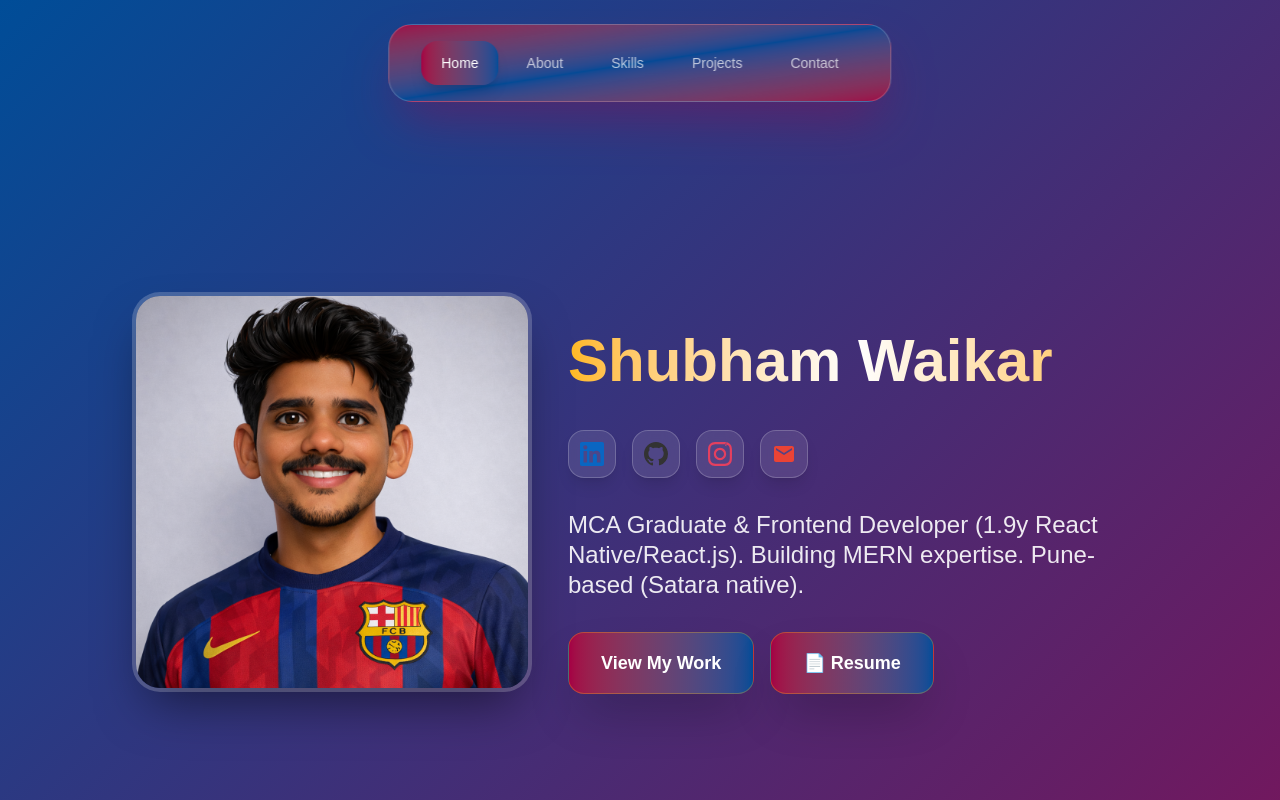
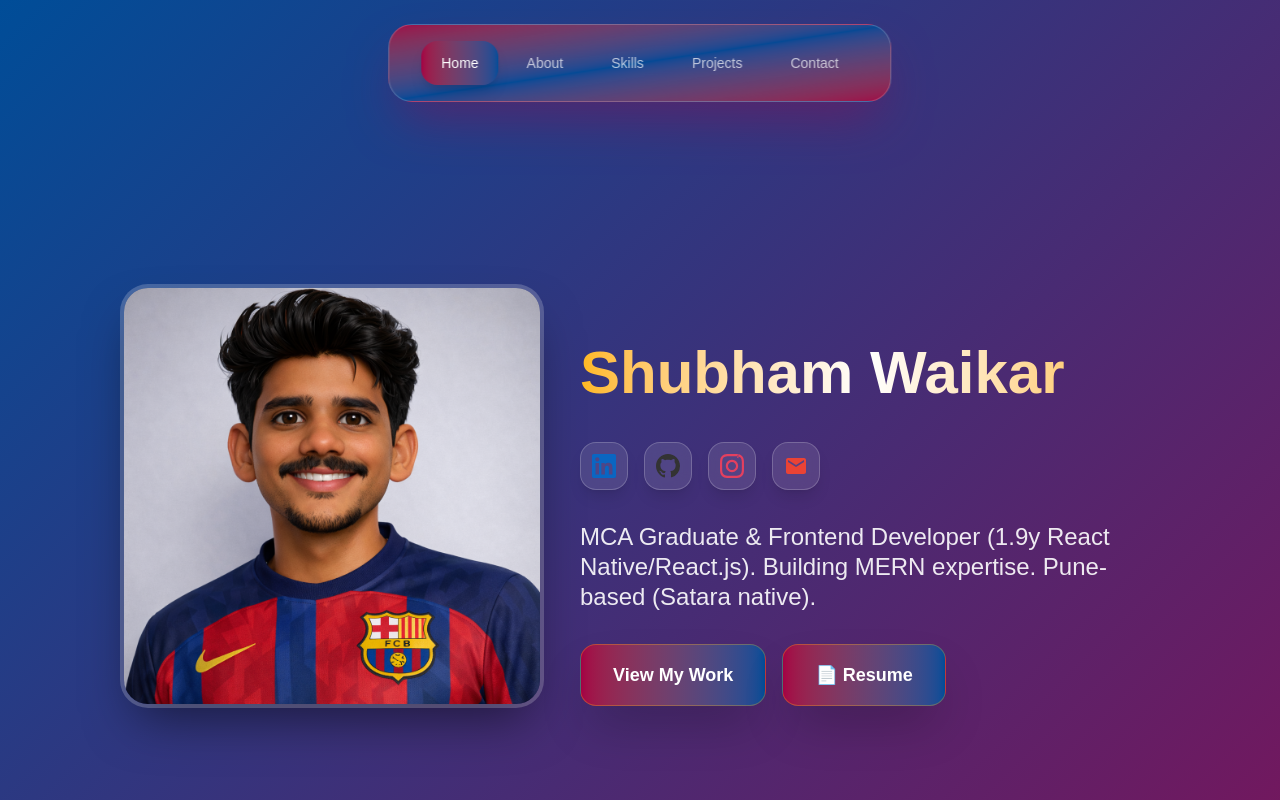
Before and after one commit to Shubhamwaikar-10/Portfolio, a Next.js app: page / in a window 1280 px wide. Shown: the top 800 px of the page. Built offline with nearby package versions, Linux system fonts and the light colour scheme.

Commit message:
✅ Text Alignment

```diff
--- a/app/page.tsx
+++ b/app/page.tsx
@@ -80,7 +80,7 @@ export default function Portfolio() {
         <motion.div
           initial={{ opacity: 0, scale: 0.8, x: -50 }}
           animate={{ opacity: 1, scale: 1, x: 0 }}
-          className="w-54 h-54 sm:w-66 sm:h-66 md:w-74 md:h-74 lg:w-82 lg:h-82 xl:w-98 xl:h-98 rounded-3xl overflow-hidden shadow-2xl shadow-black/50 ring-4 ring-white/20 hover:ring-[#FFB81C]/50 transition-all duration-500 mx-auto lg:mx-0 flex-shrink-0 -mt-14 sm:-mt-16 lg:-mt-18"
+          className="w-60 h-60 sm:w-72 sm:h-78 md:w-78 md:h-96 lg:w-96 lg:h-96 xl:w-[26rem] xl:h-[26rem] rounded-3xl overflow-hidden shadow-2xl shadow-black/50 ring-4 ring-white/20 hover:ring-[#FFB81C]/50 transition-all duration-500 mx-auto lg:mx-0 flex-shrink-0 -mt-0 sm:-mt-12 lg:-mt-16"
         >
           <img
             src="/pic.png"
@@ -94,7 +94,7 @@ export default function Portfolio() {
         <motion.div
           initial={{ opacity: 0, x: 50 }}
           animate={{ opacity: 1, x: 0 }}
-          className="text-center lg:text-left max-w-sm sm:max-w-md md:max-w-lg lg:max-w-xl px-2 lg:px-0 w-full -mt-2 sm:-mt-6 md:-mt-8 lg:-mt-10"
+          className="text-center lg:text-left max-w-sm sm:max-w-md md:max-w-lg lg:max-w-xl px-3 lg:px-0 w-full mt-4 sm:mt-2 md:mt-0 lg:-mt-4"
         >
           <h1 className="text-4xl sm:text-5xl md:text-6xl lg:text-6xl font-black bg-gradient-to-r from-[#FFB81C] via-white to-[#FFB81C] bg-clip-text text-transparent mb-4 sm:mb-6 leading-tight">
             Shubham Waikar
```
